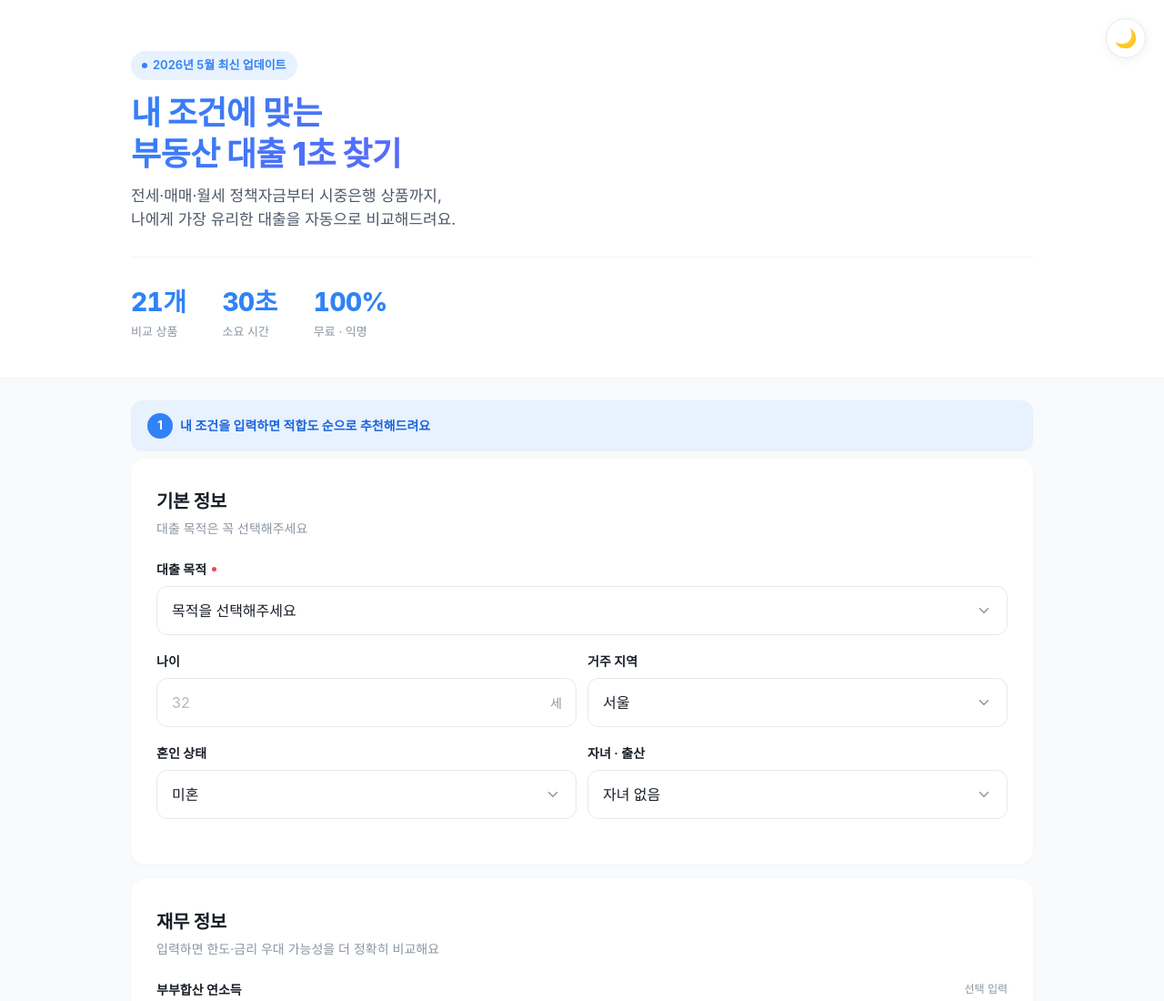
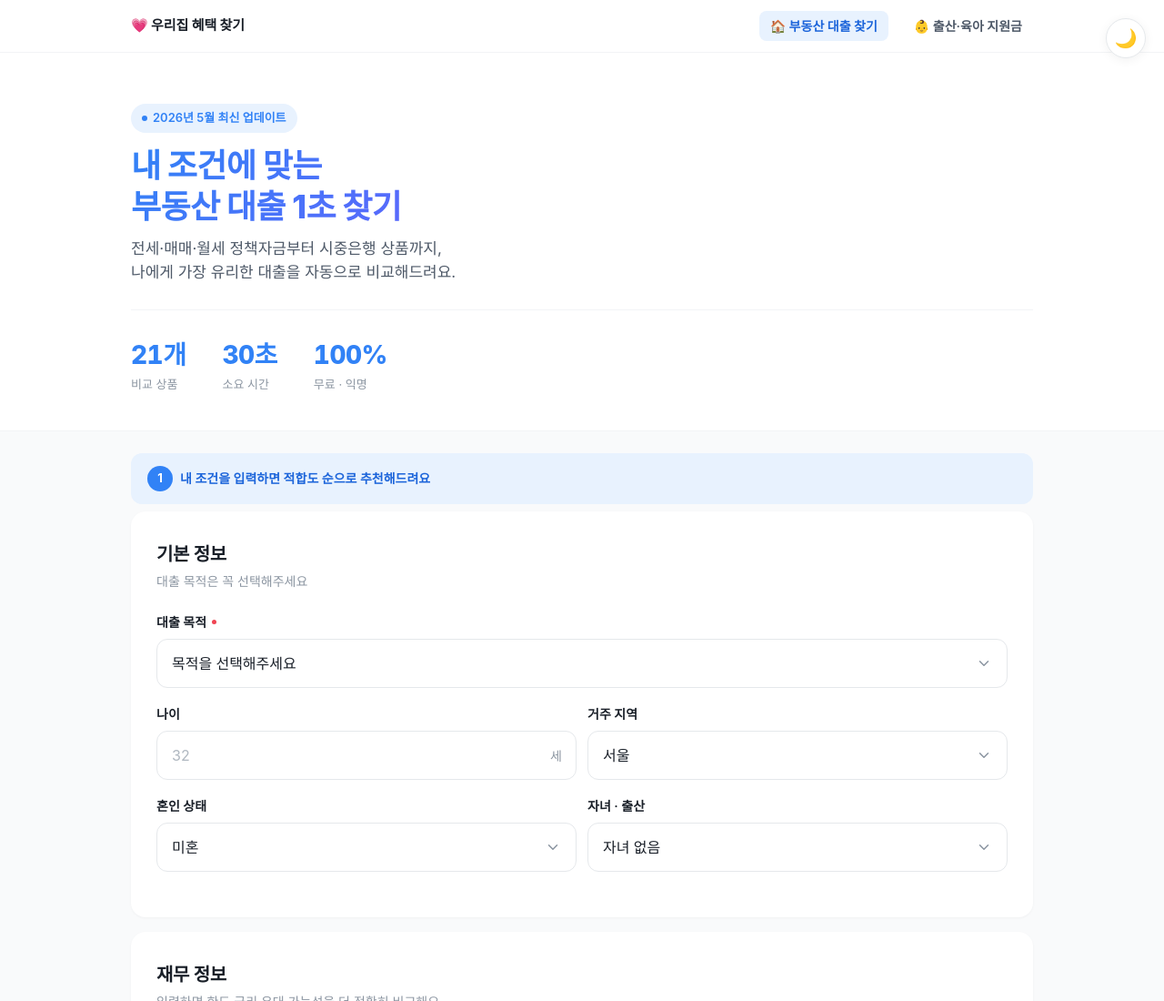
Before and after one commit to klened/loied, a plain HTML site: page index.html in a window 1280 px wide. Shown: the top 1100 px of the page at 91% size. Drawn offline with Linux system fonts and the light colour scheme; a web font is replaced by a local one.

Commit message:
Update index.html

```diff
--- a/index.html
+++ b/index.html
@@ -382,9 +382,26 @@ html[data-loan-theme="dark"] .disclaimer strong { background: linear-gradient(18
   .reveal, .reveal.in { opacity: 1; transform: none; transition: none; }
 }
 .gradient-title { background: linear-gradient(135deg, var(--primary) 0%, #6E5BFF 55%, #FF5BB3 100%); -webkit-background-clip: text; background-clip: text; -webkit-text-fill-color: transparent; color: transparent; }
+
+/* Site nav */
+.site-nav { background: var(--bg); border-bottom: 1px solid var(--border-soft); padding: 12px 0; }
+.site-nav .container { display: flex; gap: 16px; align-items: center; flex-wrap: wrap; }
+.site-nav a { color: var(--text-soft); font-size: 14px; font-weight: 600; text-decoration: none; padding: 6px 12px; border-radius: 8px; transition: all 0.15s; }
+.site-nav a:hover { background: var(--primary-soft); color: var(--primary); }
+.site-nav a.active { background: var(--primary-light); color: var(--primary-dark); }
+.site-nav .brand { font-weight: 800; color: var(--text-strong); margin-right: auto; font-size: 15px; }
 </style>
 </head>
 <body>
+
+<!-- 사이트 네비게이션 -->
+<nav class="site-nav">
+<div class="container">
+<span class="brand">💗 우리집 혜택 찾기</span>
+<a href="./index.html" class="active">🏠 부동산 대출 찾기</a>
+<a href="./baby.html">👶 출산·육아 지원금</a>
+</div>
+</nav>
 
 <!-- 글 읽기 진행률 -->
 <div id="readingProgress" aria-hidden="true"></div>
```
